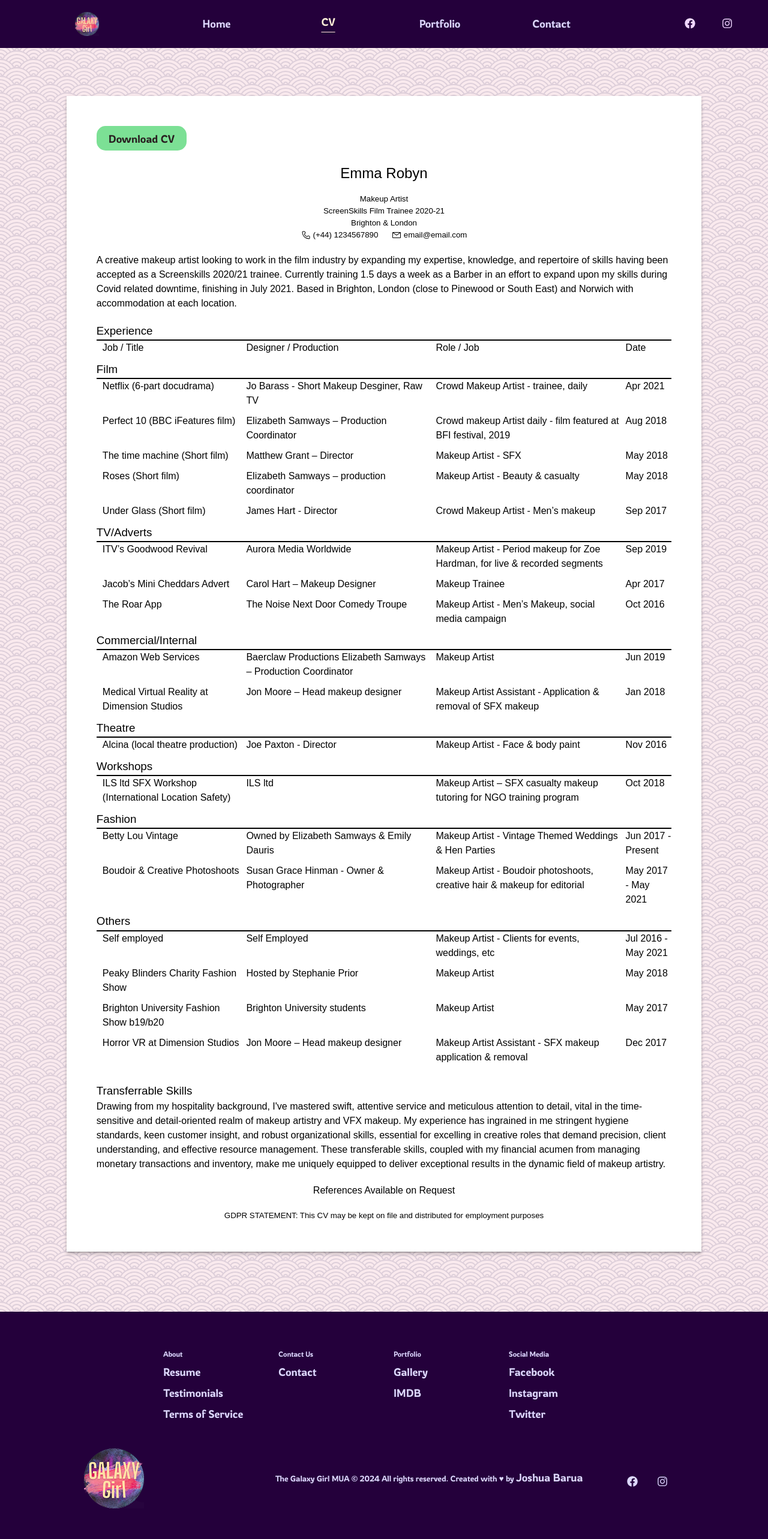
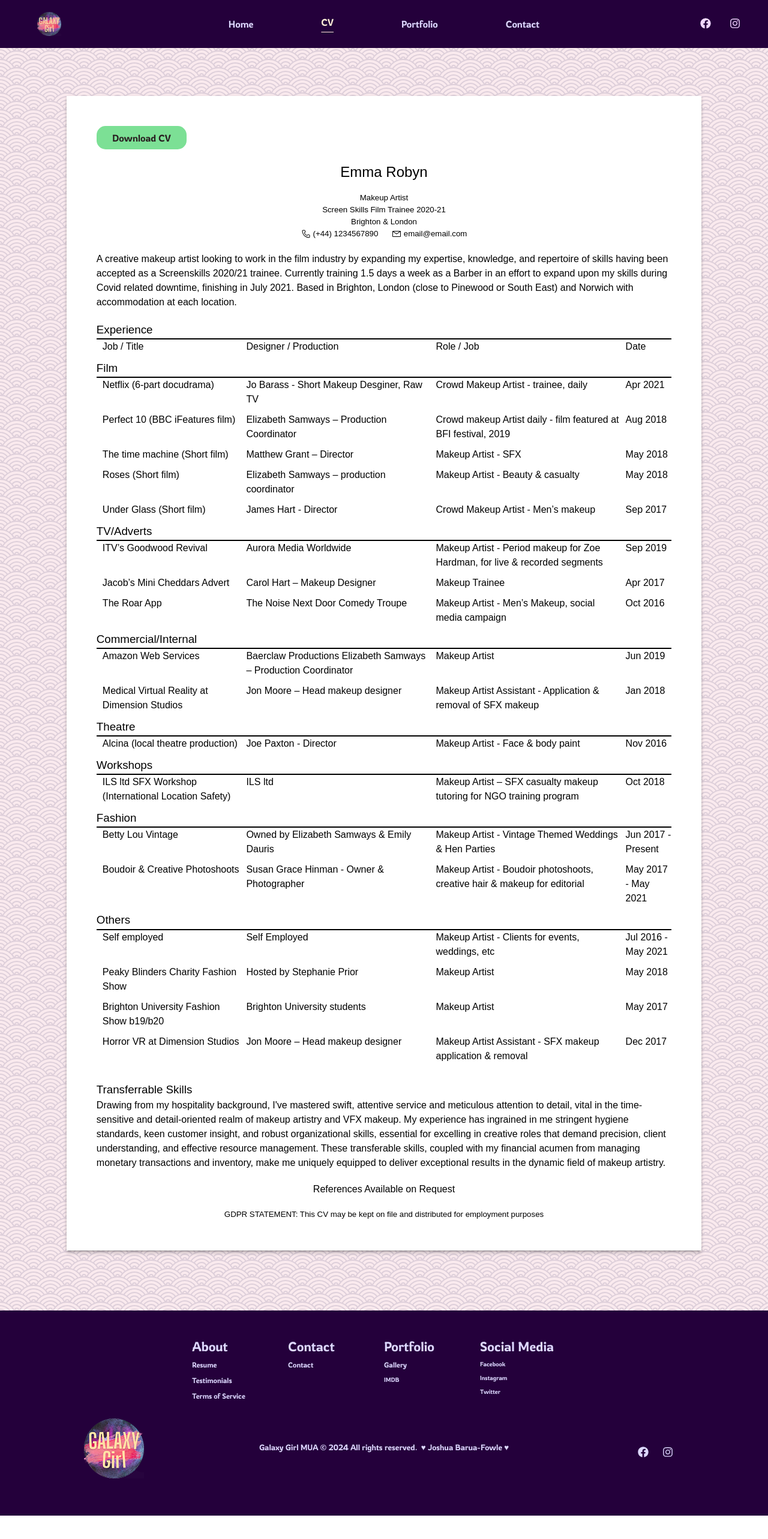
Before and after one commit to joshuabarua/galaxy-girl-vite, a React (Vite) app: page /resume in a window 1280 px wide. Shown: the top 2566 px of the page at 60% size. After the commit the page ends 2527 px from the top, so only its background shows below. Built offline with nearby package versions, Linux system fonts and the light colour scheme.

Commit message:
Fix styling of anchor tags on footer, hero and nav bars

```diff
--- a/src/components/Homepage/heroSection/heroSectionStyles.css
+++ b/src/components/Homepage/heroSection/heroSectionStyles.css
@@ -60,10 +60,10 @@
 	font-style: italic;
 }
 
-a {
-	font-size: 18px !important;
-	width: 250px !important;
-	max-width: none !important;
+.hero-btn-wrapper a {
+	font-size: 18px;
+	width: 250px;
+	max-width: none;
 }
 a svg {
 	margin-left: 5px;
@@ -72,14 +72,15 @@ a svg {
 }
 
 @media screen and (max-width: 768px) {
-	a {
-		font-size: 14px !important;
-		width: 200px !important;
-		max-width: none !important;
+	.hero-btn-wrapper a {
+		font-size: 14px;
+		width: 200px;
+		max-width: none;
 	}
-	a svg {
+	.hero-btn-wrapper a,
+	.hero-btn-wrapper svg {
 		margin-top: 3px;
-		font-size: 14px !important;
+		font-size: 14px;
 	}
 	.hero-h1 {
 		font-size: 40px;
--- a/src/components/dropdown/dropdownStyles.css
+++ b/src/components/dropdown/dropdownStyles.css
@@ -35,6 +35,7 @@
 	flex-direction: column;
 	color: gray;
 	gap: 50px;
+	min-width: 150px;
 }
 
 .dropdown-menu {
@@ -68,14 +69,13 @@
 
 .dropdown-btn-wrap {
 	display: flex;
-	justify-content: center;
+	justify-content: space-evenly;
 	align-items: center;
-	width: 30%;
+	min-width: 150px;
 }
 
 .dropdown-btn-wrap a {
 	display: flex;
-	justify-content: center;
 	align-items: center;
 }
 
--- a/src/components/footer/Footer.jsx
+++ b/src/components/footer/Footer.jsx
@@ -1,7 +1,24 @@
-import React from 'react'
-import { FaFacebook, FaInstagram } from 'react-icons/fa';
-import { FooterContainer, FooterWrapper, FooterLinksContainer, FooterLinksWrap, FooterLinkItems, FooterLinkTitle, FooterLink, SocialMedia, SocialMediaWrap, SocialLogo, WebsiteRights, SocialIcons, JB, FooterSocialLink, SocialIconLinkFb, SocialIconLinkInsta } from './footerElements';
-import logoImg from "../../assets/GalaxyGirlLogo.png"
+import React from 'react';
+import {FaFacebook, FaInstagram} from 'react-icons/fa';
+import {
+	FooterContainer,
+	FooterWrapper,
+	FooterLinksContainer,
+	FooterLinksWrap,
+	FooterLinkItems,
+	FooterLinkTitle,
+	FooterLink,
+	SocialMedia,
+	SocialMediaWrap,
+	SocialLogo,
+	WebsiteRights,
+	SocialIcons,
+	JB,
+	FooterSocialLink,
+	SocialIconLinkFb,
+	SocialIconLinkInsta,
+} from './footerElements';
+import logoImg from '../../assets/GalaxyGirlLogo.png';
 
 const Footer = () => {
 	return (
@@ -19,7 +36,7 @@ const Footer = () => {
 
 					<FooterLinksWrap>
 						<FooterLinkItems>
-                                <FooterLinkTitle> Contact Us </FooterLinkTitle>
+							<FooterLinkTitle> Contact </FooterLinkTitle>
 							<FooterLink to="/Contact"> Contact </FooterLink>
 						</FooterLinkItems>
 					</FooterLinksWrap>
@@ -28,17 +45,24 @@ const Footer = () => {
 						<FooterLinkItems>
 							<FooterLinkTitle> Portfolio </FooterLinkTitle>
 							<FooterLink to="/portfolio"> Gallery </FooterLink>
-                                <FooterSocialLink href="https://www.imdb.com/name/nm9151229/" target="_blank" rel="noreferrer"> IMDB </FooterSocialLink>
+							<FooterSocialLink href="https://www.imdb.com/name/nm9151229/" target="_blank" rel="noreferrer">
+								IMDB
+							</FooterSocialLink>
 						</FooterLinkItems>
 					</FooterLinksWrap>
 
 					<FooterLinksWrap>
 						<FooterLinkItems>
 							<FooterLinkTitle> Social Media </FooterLinkTitle>
-                            <FooterSocialLink href="https://www.facebook.com/thegalaxygirl" target="_blank" rel="noreferrer"> Facebook </FooterSocialLink>
-                            <FooterSocialLink href="https://www.instagram.com/emmathegalaxygirl/" target="_blank" rel="noreferrer"> Instagram </FooterSocialLink>
-                            <FooterSocialLink href="https://twitter.com/thegalaxygirlhd" target="_blank" rel="noreferrer" > Twitter </FooterSocialLink>
-
+							<FooterSocialLink href="https://www.facebook.com/thegalaxygirl" target="_blank" rel="noreferrer">
+								Facebook
+							</FooterSocialLink>
+							<FooterSocialLink href="https://www.instagram.com/emmathegalaxygirl/" target="_blank" rel="noreferrer">
+								Instagram
+							</FooterSocialLink>
+							<FooterSocialLink href="https://twitter.com/thegalaxygirlhd" target="_blank" rel="noreferrer">
+								Twitter
+							</FooterSocialLink>
 						</FooterLinkItems>
 					</FooterLinksWrap>
 				</FooterLinksContainer>
@@ -49,8 +73,10 @@ const Footer = () => {
 							<img src={logoImg} alt="" />
 						</SocialLogo>
 						<WebsiteRights>
-
-                           The Galaxy Girl MUA  © {new Date().getFullYear() } All rights reserved. Created with &#9829; by <JB href="https://www.linkedin.com/in/joshua-barua-82446a96/" target="_blank"> Joshua Barua </JB>
+							Galaxy Girl MUA © {new Date().getFullYear()} All rights reserved.
+							<JB href="https://www.linkedin.com/in/joshua-barua-82446a96/" target="_blank">
+								&nbsp; &#9829; Joshua Barua-Fowle &#9829;
+							</JB>
 						</WebsiteRights>
 						<SocialIcons>
 							<SocialIconLinkFb href="https://www.facebook.com/thegalaxygirl" target="_blank" aria-label="Facebook">
@@ -63,9 +89,8 @@ const Footer = () => {
 					</SocialMediaWrap>
 				</SocialMedia>
 			</FooterWrapper>
+		</FooterContainer>
+	);
+};
 
-        </FooterContainer>
-    )
-}
-
-export default Footer
+export default Footer;
--- a/src/components/footer/footerElements.js
+++ b/src/components/footer/footerElements.js
@@ -3,6 +3,7 @@ import {Link} from 'react-router-dom';
 
 export const FooterContainer = styled.footer`
 	background-color: #24003b;
+	width: 100vw;
 `;
 
 export const FooterWrapper = styled.div`
@@ -11,8 +12,6 @@ export const FooterWrapper = styled.div`
 	flex-direction: column;
 	justify-content: center;
 	align-items: center;
-	max-width: 1100px;
-	margin: 0 auto;
 	@media screen and (max-width: 768px) {
 		padding: 22px 10px;
 	}
@@ -47,7 +46,6 @@ export const FooterLinkItems = styled.div`
 	display: flex;
 	flex-direction: column;
 	align-items: flex-start;
-	margin: 16px;
 	text-align: left;
 	width: 160px;
 	box-sizing: border-box;
@@ -67,11 +65,10 @@ export const FooterLinkItems = styled.div`
 `;
 
 export const FooterLinkTitle = styled.h1`
-	font-size: 12px;
+	font-size: 22px;
 	margin-bottom: 10px;
-
 	@media screen and (max-width: 480px) {
-		font-size: 12px;
+		font-size: 14px;
 		margin-bottom: 5px;
 	}
 `;
@@ -80,7 +77,7 @@ export const FooterLink = styled(Link)`
 	color: #ddd8ff;
 	text-decoration: none;
 	margin-bottom: 0.5rem;
-	font-size: 10px;
+	font-size: 12px;
 
 	&:hover {
 		color: #e4405f;
@@ -88,7 +85,6 @@ export const FooterLink = styled(Link)`
 	}
 
 	@media screen and (max-width: 480px) {
-		font-size: 8px;
 		margin-bottom: 5px;
 	}
 `;
@@ -105,7 +101,6 @@ export const FooterSocialLink = styled.a`
 	}
 
 	@media screen and (max-width: 480px) {
-		font-size: 8px;
 		margin-bottom: 5px;
 	}
 `;
@@ -150,7 +145,7 @@ export const WebsiteRights = styled.small`
 	margin-bottom: 16px;
 
 	@media screen and (max-width: 480px) {
-		font-size: 8px;
+		font-size: 10px;
 		margin-bottom: 5px;
 	}
 `;
@@ -202,7 +197,7 @@ export const JB = styled(Link)`
 	}
 
 	@media screen and (max-width: 480px) {
-		font-size: 8px;
+		font-size: 12px;
 		margin-bottom: 5px;
 	}
 `;
--- a/src/components/nav/navStyles.css
+++ b/src/components/nav/navStyles.css
@@ -20,7 +20,7 @@ nav {
 	display: flex;
 	flex-direction: row;
 	align-items: center;
-	justify-content: center;
+	justify-content: space-evenly;
 	width: 60%;
 }
 
@@ -28,6 +28,7 @@ nav {
 	width: 10%;
 	display: flex;
 	align-items: center;
+	justify-content: space-evenly;
 }
 
 .nav-link {
--- a/src/components/slider/Slider.jsx
+++ b/src/components/slider/Slider.jsx
@@ -29,7 +29,7 @@ const Slider = () => {
 
 	return (
 		<div className="marquee-container">
-			<Marquee speed={70} gradient={true}>
+			<Marquee speed={70} gradient={false}>
 				{companies.map((company, index) => {
 					return <img key={index} src={company.logo} className={`${company.className} marquee-logo`} style={{margin: '0 30px'}} alt="company-logo" />;
 				})}
--- a/src/components/slider/sliderStyles.css
+++ b/src/components/slider/sliderStyles.css
@@ -1,29 +1,15 @@
 .marquee-container {
-	position: relative;
 	overflow: hidden;
 	display: flex;
 	justify-content: center;
 	align-items: center;
-	background-color: white;
-	height: 250px;
+	background-color: #ffffff;
+	padding-top: 5px;
+	height: 175px;
 }
 
-.marquee-container::before,
-.marquee-container::after {
-	content: '';
-	position: absolute;
-	top: 0;
-	bottom: 0;
-	width: 100px;
-	z-index: 1;
-	pointer-events: none;
+@media screen and (max-width: 700px) {
+	.marquee-container {
+		height: 120px;
+	}
 }
-
-.react-fast-marquee {
-	width: 100%;
-}
-
-.react-fast-marquee img {
-	margin-left: 20px;
-	margin-right: 20px;
-}
--- a/src/pages/resume/index.jsx
+++ b/src/pages/resume/index.jsx
@@ -61,7 +61,7 @@ const Resume = () => {
 							<text>
 								<h2> Emma Robyn</h2>
 								<h5> Makeup Artist </h5>
-								<h5> ScreenSkills Film Trainee 2020-21</h5>
+								<h5> Screen Skills Film Trainee 2020-21</h5>
 								<h5> Brighton & London </h5>
 								<Stack gap={0.5} direction={'row'} display={'flex'} alignItems={'center'}>
 									<Icon icon="carbon:phone" />
```
Lines whose indentation alone changed are shown as unchanged.
